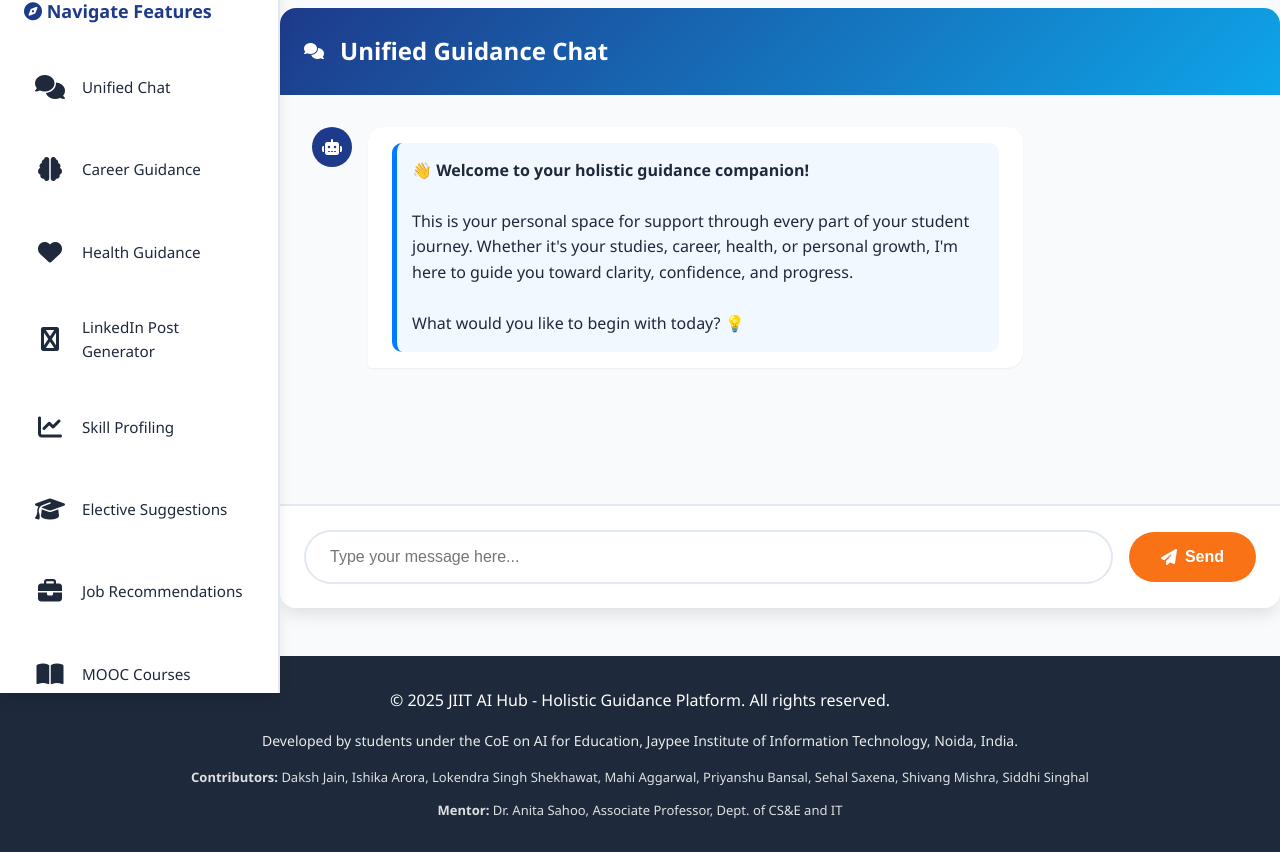
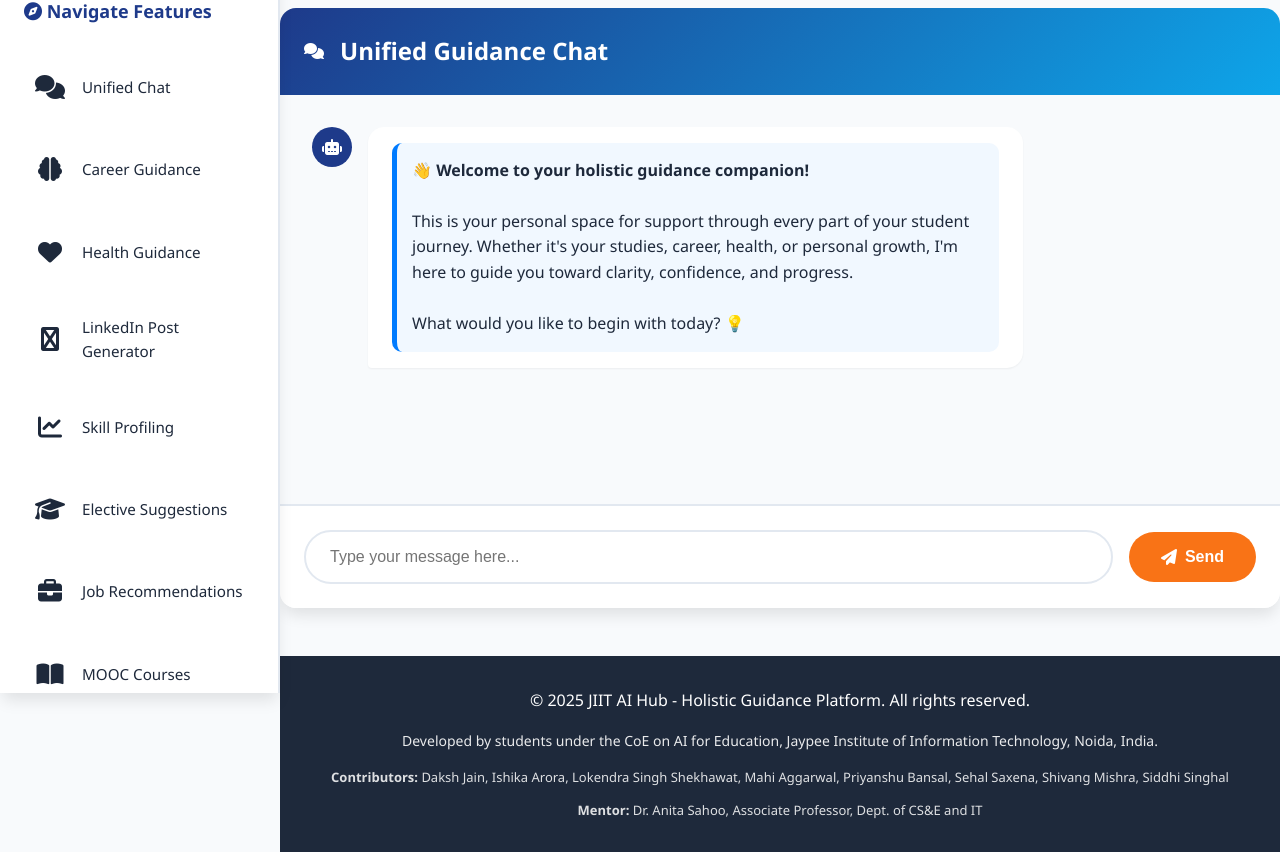
Before and after one commit to SiddhiSinghal/JIIT-AI-for-Holistic-Guidance, a Flask app: page /chat in a window 1280 px wide. Shown: the part 107-959 px from the top of the page. Run offline with Flask 3, Linux system fonts and the light colour scheme; the visitor is signed in with stand-in values (Sample User, id 1).

Commit message:
Adjust footer positioning across multiple pages
Modify inline styles in HTML templates to add a left margin to the footer element, ensuring consistent alignment with the chat section.

Replit-Commit-Author: Agent
Replit-Commit-Session-Id: 9e1c9d23-310c-41f6-abee-f518b6447d78
Replit-Commit-Checkpoint-Type: full_checkpoint
Replit-Commit-Event-Id: 6fe3a8ef-66f2-483c-bb4f-ed1a6dfdf8b7
Replit-Commit-Screenshot-Url: https://storage.googleapis.com/screenshot-production-us-central1/379cc74e-a410-4774-85be-c40721aba36c/9e1c9d23-310c-41f6-abee-f518b6447d78/8walhM1

```diff
--- a/templates/aptitude_test.html
+++ b/templates/aptitude_test.html
@@ -123,7 +123,7 @@
     </div>
   </main>
 
-  <footer style="background: var(--jiit-dark); color: white; text-align: center; padding: 2rem; margin-top: 3rem;">
+  <footer style="background: var(--jiit-dark); color: white; text-align: center; padding: 2rem; margin-top: 3rem; margin-left: 280px;">
     <p>&copy; 2025 JIIT AI Hub - Holistic Guidance Platform. All rights reserved.</p>
     <p style="margin-top: 1rem; opacity: 0.9; font-size: 0.875rem; line-height: 1.6;">
       Developed by students under the CoE on AI for Education, Jaypee Institute of Information Technology, Noida, India.
--- a/templates/chat.html
+++ b/templates/chat.html
@@ -152,7 +152,7 @@
     </div>
   </main>
 
-  <footer style="background: var(--jiit-dark); color: white; text-align: center; padding: 2rem; margin-top: 3rem;">
+  <footer style="background: var(--jiit-dark); color: white; text-align: center; padding: 2rem; margin-top: 3rem; margin-left: 280px;">
     <p>&copy; 2025 JIIT AI Hub - Holistic Guidance Platform. All rights reserved.</p>
     <p style="margin-top: 1rem; opacity: 0.9; font-size: 0.875rem; line-height: 1.6;">
       Developed by students under the CoE on AI for Education, Jaypee Institute of Information Technology, Noida, India.
--- a/templates/coding_test.html
+++ b/templates/coding_test.html
@@ -122,7 +122,7 @@
     </div>
   </main>
 
-  <footer style="background: var(--jiit-dark); color: white; text-align: center; padding: 2rem; margin-top: 3rem;">
+  <footer style="background: var(--jiit-dark); color: white; text-align: center; padding: 2rem; margin-top: 3rem; margin-left: 280px;">
     <p>&copy; 2025 JIIT AI Hub - Holistic Guidance Platform. All rights reserved.</p>
     <p style="margin-top: 1rem; opacity: 0.9; font-size: 0.875rem; line-height: 1.6;">
       Developed by students under the CoE on AI for Education, Jaypee Institute of Information Technology, Noida, India.
--- a/templates/communication_test.html
+++ b/templates/communication_test.html
@@ -122,7 +122,7 @@
     </div>
   </main>
 
-  <footer style="background: var(--jiit-dark); color: white; text-align: center; padding: 2rem; margin-top: 3rem;">
+  <footer style="background: var(--jiit-dark); color: white; text-align: center; padding: 2rem; margin-top: 3rem; margin-left: 280px;">
     <p>&copy; 2025 JIIT AI Hub - Holistic Guidance Platform. All rights reserved.</p>
     <p style="margin-top: 1rem; opacity: 0.9; font-size: 0.875rem; line-height: 1.6;">
       Developed by students under the CoE on AI for Education, Jaypee Institute of Information Technology, Noida, India.
--- a/templates/creativity_test.html
+++ b/templates/creativity_test.html
@@ -122,7 +122,7 @@
     </div>
   </main>
 
-  <footer style="background: var(--jiit-dark); color: white; text-align: center; padding: 2rem; margin-top: 3rem;">
+  <footer style="background: var(--jiit-dark); color: white; text-align: center; padding: 2rem; margin-top: 3rem; margin-left: 280px;">
     <p>&copy; 2025 JIIT AI Hub - Holistic Guidance Platform. All rights reserved.</p>
     <p style="margin-top: 1rem; opacity: 0.9; font-size: 0.875rem; line-height: 1.6;">
       Developed by students under the CoE on AI for Education, Jaypee Institute of Information Technology, Noida, India.
--- a/templates/home.html
+++ b/templates/home.html
@@ -217,7 +217,7 @@
     </div>
   </main>
 
-  <footer style="background: var(--jiit-dark); color: white; text-align: center; padding: 2rem; margin-top: 3rem;">
+  <footer style="background: var(--jiit-dark); color: white; text-align: center; padding: 2rem; margin-top: 3rem; margin-left: 280px;">
     <p>&copy; 2025 JIIT AI Hub - Holistic Guidance Platform. All rights reserved.</p>
     <p style="margin-top: 1rem; opacity: 0.9; font-size: 0.875rem; line-height: 1.6;">
       Developed by students under the CoE on AI for Education, Jaypee Institute of Information Technology, Noida, India.
--- a/templates/profile.html
+++ b/templates/profile.html
@@ -340,7 +340,7 @@
     </div>
   </main>
 
-  <footer style="background: var(--jiit-dark); color: white; text-align: center; padding: 2rem; margin-top: 3rem;">
+  <footer style="background: var(--jiit-dark); color: white; text-align: center; padding: 2rem; margin-top: 3rem; margin-left: 280px;">
     <p>&copy; 2025 JIIT AI Hub - Holistic Guidance Platform. All rights reserved.</p>
     <p style="margin-top: 1rem; opacity: 0.9; font-size: 0.875rem; line-height: 1.6;">
       Developed by students under the CoE on AI for Education, Jaypee Institute of Information Technology, Noida, India.
```
Also changed, not shown: attached_assets/image_1762679856555.png (added), 1 other file.
